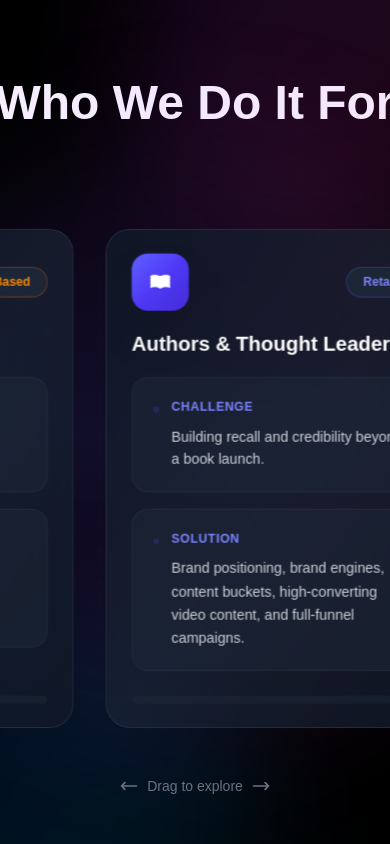
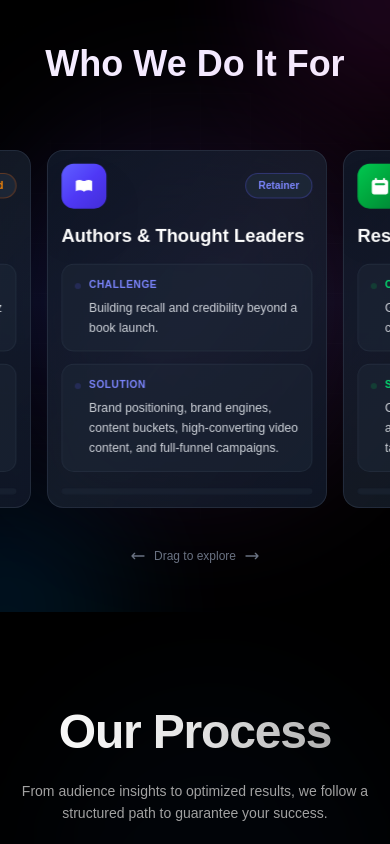
Before and after one commit to HimanshuJ16/elanew, a React (Vite) app: page / in a window 390 px wide. Shown: the part 5040-5884 px from the top of the page. Built offline with nearby package versions, Linux system fonts and the light colour scheme; a web font is replaced by a local one.

Commit message:
first commit

```diff
--- a/src/sections/ShowcaseSection.jsx
+++ b/src/sections/ShowcaseSection.jsx
@@ -418,32 +418,32 @@ gsap.registerPlugin(Draggable);
 const IndustryIcon = ({ type }) => {
   const icons = {
     alcobev: (
-      <svg className="w-6 h-6" fill="currentColor" viewBox="0 0 20 20">
+      <svg className="w-5 h-5 sm:w-6 sm:h-6" fill="currentColor" viewBox="0 0 20 20">
         <path d="M3 4a1 1 0 011-1h12a1 1 0 011 1v2a1 1 0 01-.293.707L12 11.414V15a1 1 0 01-.293.707l-2 2A1 1 0 018 17v-5.586L3.293 6.707A1 1 0 013 6V4z"/>
       </svg>
     ),
     restaurant: (
-      <svg className="w-6 h-6" fill="currentColor" viewBox="0 0 20 20">
+      <svg className="w-5 h-5 sm:w-6 sm:h-6" fill="currentColor" viewBox="0 0 20 20">
         <path fillRule="evenodd" d="M6 2a1 1 0 00-1 1v1H4a2 2 0 00-2 2v10a2 2 0 002 2h12a2 2 0 002-2V6a2 2 0 00-2-2h-1V3a1 1 0 10-2 0v1H7V3a1 1 0 00-1-1zm0 5a1 1 0 000 2h8a1 1 0 100-2H6z" clipRule="evenodd"/>
       </svg>
     ),
     d2c: (
-      <svg className="w-6 h-6" fill="currentColor" viewBox="0 0 20 20">
+      <svg className="w-5 h-5 sm:w-6 sm:h-6" fill="currentColor" viewBox="0 0 20 20">
         <path fillRule="evenodd" d="M10 2L3 7v11a1 1 0 001 1h12a1 1 0 001-1V7l-7-5zM6 10a1 1 0 011-1h6a1 1 0 110 2H7a1 1 0 01-1-1z" clipRule="evenodd"/>
       </svg>
     ),
     legacy: (
-      <svg className="w-6 h-6" fill="currentColor" viewBox="0 0 20 20">
+      <svg className="w-5 h-5 sm:w-6 sm:h-6" fill="currentColor" viewBox="0 0 20 20">
         <path fillRule="evenodd" d="M3 4a1 1 0 011-1h4a1 1 0 010 2H6.414l2.293 2.293a1 1 0 01-1.414 1.414L5 6.414V8a1 1 0 01-2 0V4zm9 1a1 1 0 010-2h4a1 1 0 011 1v4a1 1 0 01-2 0V6.414l-2.293 2.293a1 1 0 11-1.414-1.414L13.586 5H12zm-9 7a1 1 0 012 0v1.586l2.293-2.293a1 1 0 011.414 1.414L6.414 15H8a1 1 0 010 2H4a1 1 0 01-1-1v-4zm13-1a1 1 0 011 1v4a1 1 0 01-1 1h-4a1 1 0 010-2h1.586l-2.293-2.293a1 1 0 011.414-1.414L15 13.586V12a1 1 0 011-1z" clipRule="evenodd"/>
       </svg>
     ),
     authors: (
-      <svg className="w-6 h-6" fill="currentColor" viewBox="0 0 20 20">
+      <svg className="w-5 h-5 sm:w-6 sm:h-6" fill="currentColor" viewBox="0 0 20 20">
         <path d="M9 4.804A7.968 7.968 0 005.5 4c-1.255 0-2.443.29-3.5.804v10A7.969 7.969 0 015.5 14c1.669 0 3.218.51 4.5 1.385A7.962 7.962 0 0114.5 14c1.255 0 2.443.29 3.5.804v-10A7.968 7.968 0 0014.5 4c-1.255 0-2.443.29-3.5.804V4.804z"/>
       </svg>
     ),
     doctors: (
-      <svg className="w-6 h-6" fill="currentColor" viewBox="0 0 20 20">
+      <svg className="w-5 h-5 sm:w-6 sm:h-6" fill="currentColor" viewBox="0 0 20 20">
         <path fillRule="evenodd" d="M3 3a1 1 0 000 2v8a2 2 0 002 2h2.586l-1.293 1.293a1 1 0 101.414 1.414L10 15.414l2.293 2.293a1 1 0 001.414-1.414L12.414 15H15a2 2 0 002-2V5a1 1 0 100-2H3zm11.707 4.707a1 1 0 00-1.414-1.414L10 9.586 8.707 8.293a1 1 0 00-1.414 1.414l2 2a1 1 0 001.414 0l4-4z" clipRule="evenodd"/>
       </svg>
     ),
@@ -483,7 +483,7 @@ const AppShowcase = () => {
       throwProps: true,
       snap: {
         x: (endValue) => {
-          const cardWidth = cards[0].offsetWidth + 32;
+          const cardWidth = cards[0].offsetWidth + (window.innerWidth < 640 ? 16 : 32);
           return Math.round(endValue / cardWidth) * cardWidth;
         }
       },
@@ -583,20 +583,23 @@ const AppShowcase = () => {
     // Start initial autoplay
     startAutoplay();
 
-    // Pause autoplay on hover
-    carousel.addEventListener("mouseenter", () => {
-      if (autoplayTweenRef.current && !isDraggingRef.current) {
+    // Pause autoplay on hover (desktop only)
+    const handleMouseEnter = () => {
+      if (autoplayTweenRef.current && !isDraggingRef.current && window.innerWidth >= 1024) {
         autoplayTweenRef.current.pause();
       }
-    });
+    };
 
-    carousel.addEventListener("mouseleave", () => {
-      if (autoplayTweenRef.current && !isDraggingRef.current) {
+    const handleMouseLeave = () => {
+      if (autoplayTweenRef.current && !isDraggingRef.current && window.innerWidth >= 1024) {
         autoplayTweenRef.current.play();
       }
-    });
+    };
 
-    // Individual card hover interactions
+    carousel.addEventListener("mouseenter", handleMouseEnter);
+    carousel.addEventListener("mouseleave", handleMouseLeave);
+
+    // Individual card hover interactions (desktop only)
     cards.forEach((card) => {
       const icon = card.querySelector('.industry-icon');
       const badge = card.querySelector('.industry-badge');
@@ -604,7 +607,9 @@ const AppShowcase = () => {
       const accentLine = card.querySelector('.accent-line');
       const glowEffect = card.querySelector('.glow-effect');
 
-      card.addEventListener('mouseenter', () => {
+      const handleCardMouseEnter = () => {
+        if (window.innerWidth < 1024) return; // Disable hover effects on mobile/tablet
+
         gsap.to(card, {
           y: -10,
           scale: 1.05,
@@ -662,9 +667,11 @@ const AppShowcase = () => {
             overwrite: "auto"
           });
         }
-      });
+      };
 
-      card.addEventListener('mouseleave', () => {
+      const handleCardMouseLeave = () => {
+        if (window.innerWidth < 1024) return;
+
         gsap.to(card, {
           y: 0,
           scale: 1,
@@ -722,7 +729,10 @@ const AppShowcase = () => {
             overwrite: "auto"
           });
         }
-      });
+      };
+
+      card.addEventListener('mouseenter', handleCardMouseEnter);
+      card.addEventListener('mouseleave', handleCardMouseLeave);
     });
 
     // Update bounds on window resize
@@ -742,6 +752,8 @@ const AppShowcase = () => {
 
     return () => {
       window.removeEventListener("resize", handleResize);
+      carousel.removeEventListener("mouseenter", handleMouseEnter);
+      carousel.removeEventListener("mouseleave", handleMouseLeave);
       draggableInstance.kill();
       if (autoplayTweenRef.current) {
         autoplayTweenRef.current.kill();
@@ -761,91 +773,91 @@ const AppShowcase = () => {
   const getColorClasses = (color) => {
     const colors = {
       orange: {
-        border: "hover:border-orange-500/70",
-        shadow: "hover:shadow-orange-500/30",
+        border: "lg:hover:border-orange-500/70",
+        shadow: "lg:hover:shadow-orange-500/30",
         icon: "from-orange-500 via-orange-600 to-orange-700",
-        text: "group-hover:text-orange-50",
+        text: "lg:group-hover:text-orange-50",
         accent: "text-orange-400",
         glow: "bg-orange-500/30",
-        badgeBorder: "border-orange-500/30 group-hover:border-orange-500/60",
-        badgeBg: "group-hover:bg-orange-500/20",
+        badgeBorder: "border-orange-500/30 lg:group-hover:border-orange-500/60",
+        badgeBg: "lg:group-hover:bg-orange-500/20",
         leftBorder: "from-orange-500 via-orange-600 to-orange-700"
       },
       blue: {
-        border: "hover:border-blue-500/70",
-        shadow: "hover:shadow-blue-500/30",
+        border: "lg:hover:border-blue-500/70",
+        shadow: "lg:hover:shadow-blue-500/30",
         icon: "from-blue-500 via-blue-600 to-blue-700",
-        text: "group-hover:text-blue-50",
+        text: "lg:group-hover:text-blue-50",
         accent: "text-blue-400",
         glow: "bg-blue-500/30",
-        badgeBorder: "border-blue-500/30 group-hover:border-blue-500/60",
-        badgeBg: "group-hover:bg-blue-500/20",
+        badgeBorder: "border-blue-500/30 lg:group-hover:border-blue-500/60",
+        badgeBg: "lg:group-hover:bg-blue-500/20",
         leftBorder: "from-blue-500 via-blue-600 to-blue-700"
       },
       green: {
-        border: "hover:border-green-500/70",
-        shadow: "hover:shadow-green-500/30",
+        border: "lg:hover:border-green-500/70",
+        shadow: "lg:hover:shadow-green-500/30",
         icon: "from-green-500 via-green-600 to-green-700",
-        text: "group-hover:text-green-50",
+        text: "lg:group-hover:text-green-50",
         accent: "text-green-400",
         glow: "bg-green-500/30",
-        badgeBorder: "border-green-500/30 group-hover:border-green-500/60",
-        badgeBg: "group-hover:bg-green-500/20",
+        badgeBorder: "border-green-500/30 lg:group-hover:border-green-500/60",
+        badgeBg: "lg:group-hover:bg-green-500/20",
         leftBorder: "from-green-500 via-green-600 to-green-700"
       },
       purple: {
-        border: "hover:border-purple-500/70",
-        shadow: "hover:shadow-purple-500/30",
+        border: "lg:hover:border-purple-500/70",
+        shadow: "lg:hover:shadow-purple-500/30",
         icon: "from-purple-500 via-purple-600 to-purple-700",
-        text: "group-hover:text-purple-50",
+        text: "lg:group-hover:text-purple-50",
         accent: "text-purple-400",
         glow: "bg-purple-500/30",
-        badgeBorder: "border-purple-500/30 group-hover:border-purple-500/60",
-        badgeBg: "group-hover:bg-purple-500/20",
+        badgeBorder: "border-purple-500/30 lg:group-hover:border-purple-500/60",
+        badgeBg: "lg:group-hover:bg-purple-500/20",
         leftBorder: "from-purple-500 via-purple-600 to-purple-700"
       },
       red: {
-        border: "hover:border-red-500/70",
-        shadow: "hover:shadow-red-500/30",
+        border: "lg:hover:border-red-500/70",
+        shadow: "lg:hover:shadow-red-500/30",
         icon: "from-red-500 via-red-600 to-red-700",
-        text: "group-hover:text-red-50",
+        text: "lg:group-hover:text-red-50",
         accent: "text-red-400",
         glow: "bg-red-500/30",
-        badgeBorder: "border-red-500/30 group-hover:border-red-500/60",
-        badgeBg: "group-hover:bg-red-500/20",
+        badgeBorder: "border-red-500/30 lg:group-hover:border-red-500/60",
+        badgeBg: "lg:group-hover:bg-red-500/20",
         leftBorder: "from-red-500 via-red-600 to-red-700"
       },
       indigo: {
-        border: "hover:border-indigo-500/70",
-        shadow: "hover:shadow-indigo-500/30",
+        border: "lg:hover:border-indigo-500/70",
+        shadow: "lg:hover:shadow-indigo-500/30",
         icon: "from-indigo-500 via-indigo-600 to-indigo-700",
-        text: "group-hover:text-indigo-50",
+        text: "lg:group-hover:text-indigo-50",
         accent: "text-indigo-400",
         glow: "bg-indigo-500/30",
-        badgeBorder: "border-indigo-500/30 group-hover:border-indigo-500/60",
-        badgeBg: "group-hover:bg-indigo-500/20",
+        badgeBorder: "border-indigo-500/30 lg:group-hover:border-indigo-500/60",
+        badgeBg: "lg:group-hover:bg-indigo-500/20",
         leftBorder: "from-indigo-500 via-indigo-600 to-indigo-700"
       },
       teal: {
-        border: "hover:border-teal-500/70",
-        shadow: "hover:shadow-teal-500/30",
+        border: "lg:hover:border-teal-500/70",
+        shadow: "lg:hover:shadow-teal-500/30",
         icon: "from-teal-500 via-teal-600 to-teal-700",
-        text: "group-hover:text-teal-50",
+        text: "lg:group-hover:text-teal-50",
         accent: "text-teal-400",
         glow: "bg-teal-500/30",
-        badgeBorder: "border-teal-500/30 group-hover:border-teal-500/60",
-        badgeBg: "group-hover:bg-teal-500/20",
+        badgeBorder: "border-teal-500/30 lg:group-hover:border-teal-500/60",
+        badgeBg: "lg:group-hover:bg-teal-500/20",
         leftBorder: "from-teal-500 via-teal-600 to-teal-700"
       },
       yellow: {
-        border: "hover:border-yellow-500/70",
-        shadow: "hover:shadow-yellow-500/30",
+        border: "lg:hover:border-yellow-500/70",
+        shadow: "lg:hover:shadow-yellow-500/30",
         icon: "from-yellow-500 via-yellow-600 to-yellow-700",
-        text: "group-hover:text-yellow-50",
+        text: "lg:group-hover:text-yellow-50",
         accent: "text-yellow-400",
         glow: "bg-yellow-500/30",
-        badgeBorder: "border-yellow-500/30 group-hover:border-yellow-500/60",
-        badgeBg: "group-hover:bg-yellow-500/20",
+        badgeBorder: "border-yellow-500/30 lg:group-hover:border-yellow-500/60",
+        badgeBg: "lg:group-hover:bg-yellow-500/20",
         leftBorder: "from-yellow-500 via-yellow-600 to-yellow-700"
       }
     };
@@ -859,7 +871,7 @@ const AppShowcase = () => {
     return (
       <div
         ref={(el) => (cardsRef.current[index] = el)}
-        className={`industry-card group relative overflow-hidden bg-gradient-to-br from-gray-900/90 via-gray-800/60 to-gray-900/90 backdrop-blur-2xl border border-gray-700/50 rounded-3xl p-7 transition-all duration-500 ${colorClasses.border} ${colorClasses.shadow} cursor-grab active:cursor-grabbing flex-shrink-0 w-[350px] lg:w-[400px]`}
+        className={`industry-card group relative overflow-hidden bg-gradient-to-br from-gray-900/90 via-gray-800/60 to-gray-900/90 backdrop-blur-2xl border border-gray-700/50 rounded-2xl sm:rounded-3xl p-4 sm:p-5 lg:p-7 transition-all duration-500 ${colorClasses.border} ${colorClasses.shadow} cursor-grab active:cursor-grabbing flex-shrink-0 w-[280px] sm:w-[320px] md:w-[350px] lg:w-[400px]`}
         style={{
           transformStyle: "preserve-3d",
           perspective: "1000px"
@@ -867,52 +879,52 @@ const AppShowcase = () => {
       >
         <div className={`glow-effect absolute inset-0 ${colorClasses.glow} blur-3xl opacity-0 transition-all duration-500`}></div>
 
-        <div className="absolute inset-0 bg-gradient-to-br from-white/0 via-white/5 to-white/0 opacity-0 group-hover:opacity-100 transition-opacity duration-700 pointer-events-none"></div>
+        <div className="absolute inset-0 bg-gradient-to-br from-white/0 via-white/5 to-white/0 opacity-0 lg:group-hover:opacity-100 transition-opacity duration-700 pointer-events-none"></div>
 
-        <div className="absolute inset-0 rounded-3xl opacity-0 group-hover:opacity-100 transition-opacity duration-500 pointer-events-none">
+        <div className="absolute inset-0 rounded-2xl sm:rounded-3xl opacity-0 lg:group-hover:opacity-100 transition-opacity duration-500 pointer-events-none">
           <div className={`absolute inset-0 bg-gradient-to-r ${colorClasses.icon} opacity-20 blur-xl`}></div>
         </div>
 
         <div className="relative z-10 h-full flex flex-col" style={{ transform: "translateZ(20px)" }}>
-          <div className="flex items-center justify-between mb-5">
-            <div className={`industry-icon relative flex items-center justify-center w-14 h-14 bg-gradient-to-br ${colorClasses.icon} rounded-2xl shadow-2xl transform transition-all duration-500 group-hover:shadow-2xl`}>
-              <div className="absolute inset-0 bg-white/20 rounded-2xl opacity-0 group-hover:opacity-100 transition-opacity duration-300"></div>
+          <div className="flex items-center justify-between mb-4 sm:mb-5">
+            <div className={`industry-icon relative flex items-center justify-center w-11 h-11 sm:w-12 sm:h-12 lg:w-14 lg:h-14 bg-gradient-to-br ${colorClasses.icon} rounded-xl sm:rounded-2xl shadow-2xl transform transition-all duration-500 lg:group-hover:shadow-2xl`}>
+              <div className="absolute inset-0 bg-white/20 rounded-xl sm:rounded-2xl opacity-0 lg:group-hover:opacity-100 transition-opacity duration-300"></div>
               <IndustryIcon type={type} />
             </div>
-            <span className={`industry-badge px-4 py-1.5 bg-gray-800/80 border ${colorClasses.badgeBorder} ${colorClasses.accent} text-xs font-semibold rounded-full backdrop-blur-sm transition-all duration-300 ${colorClasses.badgeBg}`}>
+            <span className={`industry-badge px-3 py-1 sm:px-4 sm:py-1.5 bg-gray-800/80 border ${colorClasses.badgeBorder} ${colorClasses.accent} text-[10px] sm:text-xs font-semibold rounded-full backdrop-blur-sm transition-all duration-300 ${colorClasses.badgeBg}`}>
               {tag}
             </span>
           </div>
 
-          <h3 className={`text-xl font-bold text-white mb-5 transition-all duration-500 ${colorClasses.text} leading-tight`}>
+          <h3 className={`text-lg sm:text-xl font-bold text-white mb-4 sm:mb-5 transition-all duration-500 ${colorClasses.text} leading-tight`}>
             {title}
           </h3>
 
-          <div className="space-y-4 flex-1">
-            <div className="content-section relative p-5 bg-gray-800/50 rounded-2xl border border-gray-700/40 transition-all duration-500 group-hover:border-gray-600/60 overflow-hidden">
-              <div className={`absolute top-0 left-0 w-1 h-full bg-gradient-to-b ${colorClasses.leftBorder} opacity-0 group-hover:opacity-100 transition-opacity duration-500`}></div>
-              <div className="flex items-start space-x-3">
-                <div className={`w-1.5 h-1.5 mt-2 ${colorClasses.glow} rounded-full flex-shrink-0 animate-pulse`}></div>
+          <div className="space-y-3 sm:space-y-4 flex-1">
+            <div className="content-section relative p-3 sm:p-4 lg:p-5 bg-gray-800/50 rounded-xl sm:rounded-2xl border border-gray-700/40 transition-all duration-500 lg:group-hover:border-gray-600/60 overflow-hidden">
+              <div className={`absolute top-0 left-0 w-1 h-full bg-gradient-to-b ${colorClasses.leftBorder} opacity-0 lg:group-hover:opacity-100 transition-opacity duration-500`}></div>
+              <div className="flex items-start space-x-2 sm:space-x-3">
+                <div className={`w-1.5 h-1.5 mt-1.5 sm:mt-2 ${colorClasses.glow} rounded-full flex-shrink-0 animate-pulse`}></div>
                 <div>
-                  <span className={`block mb-2.5 font-bold text-xs uppercase tracking-wider ${colorClasses.accent}`}>
+                  <span className={`block mb-1.5 sm:mb-2.5 font-bold text-[10px] sm:text-xs uppercase tracking-wider ${colorClasses.accent}`}>
                     Challenge
                   </span>
-                  <p className="text-gray-300 text-sm leading-relaxed group-hover:text-gray-200 transition-colors duration-300">
+                  <p className="text-gray-300 text-xs sm:text-sm leading-relaxed lg:group-hover:text-gray-200 transition-colors duration-300">
                     {challenge}
                   </p>
                 </div>
               </div>
             </div>
 
-            <div className="content-section relative p-5 bg-gray-800/50 rounded-2xl border border-gray-700/40 transition-all duration-500 group-hover:border-gray-600/60 overflow-hidden">
-              <div className={`absolute top-0 left-0 w-1 h-full bg-gradient-to-b ${colorClasses.leftBorder} opacity-0 group-hover:opacity-100 transition-opacity duration-500`}></div>
-              <div className="flex items-start space-x-3">
-                <div className={`w-1.5 h-1.5 mt-2 ${colorClasses.glow} rounded-full flex-shrink-0 animate-pulse`}></div>
+            <div className="content-section relative p-3 sm:p-4 lg:p-5 bg-gray-800/50 rounded-xl sm:rounded-2xl border border-gray-700/40 transition-all duration-500 lg:group-hover:border-gray-600/60 overflow-hidden">
+              <div className={`absolute top-0 left-0 w-1 h-full bg-gradient-to-b ${colorClasses.leftBorder} opacity-0 lg:group-hover:opacity-100 transition-opacity duration-500`}></div>
+              <div className="flex items-start space-x-2 sm:space-x-3">
+                <div className={`w-1.5 h-1.5 mt-1.5 sm:mt-2 ${colorClasses.glow} rounded-full flex-shrink-0 animate-pulse`}></div>
                 <div>
-                  <span className={`block mb-2.5 font-bold text-xs uppercase tracking-wider ${colorClasses.accent}`}>
+                  <span className={`block mb-1.5 sm:mb-2.5 font-bold text-[10px] sm:text-xs uppercase tracking-wider ${colorClasses.accent}`}>
                     Solution
                   </span>
-                  <p className="text-gray-300 text-sm leading-relaxed group-hover:text-gray-200 transition-colors duration-300">
+                  <p className="text-gray-300 text-xs sm:text-sm leading-relaxed lg:group-hover:text-gray-200 transition-colors duration-300">
                     {solution}
                   </p>
                 </div>
@@ -920,7 +932,7 @@ const AppShowcase = () => {
             </div>
           </div>
 
-          <div className="relative h-2 mt-6 overflow-hidden rounded-full bg-gray-800/50">
+          <div className="relative h-1.5 sm:h-2 mt-4 sm:mt-6 overflow-hidden rounded-full bg-gray-800/50">
             <div className={`accent-line absolute inset-0 bg-gradient-to-r ${colorClasses.icon} rounded-full origin-left scale-x-0 transition-transform duration-700`}></div>
           </div>
         </div>
@@ -932,24 +944,24 @@ const AppShowcase = () => {
     <section
       id="work"
       ref={sectionRef}
-      className="app-showcase relative overflow-hidden bg-gradient-to-b from-black via-gray-950 to-black py-20 lg:py-32"
+      className="app-showcase relative overflow-hidden bg-gradient-to-b from-black via-gray-950 to-black py-12 sm:py-16 md:py-20 lg:py-32"
     >
       {/* Static background */}
       <div className="absolute inset-0 overflow-hidden pointer-events-none">
-        <div className="absolute -top-32 -right-32 w-96 h-96 bg-gradient-to-br from-purple-600/15 to-pink-600/15 rounded-full blur-3xl"></div>
-        <div className="absolute -bottom-32 -left-32 w-96 h-96 bg-gradient-to-br from-blue-600/15 to-cyan-600/15 rounded-full blur-3xl"></div>
-        <div className="absolute top-1/2 left-1/2 -translate-x-1/2 -translate-y-1/2 w-[600px] h-[600px] bg-gradient-to-r from-indigo-500/10 via-purple-500/10 to-pink-500/10 rounded-full blur-3xl"></div>
+        <div className="absolute -top-32 -right-32 w-64 h-64 sm:w-96 sm:h-96 bg-gradient-to-br from-purple-600/15 to-pink-600/15 rounded-full blur-3xl"></div>
+        <div className="absolute -bottom-32 -left-32 w-64 h-64 sm:w-96 sm:h-96 bg-gradient-to-br from-blue-600/15 to-cyan-600/15 rounded-full blur-3xl"></div>
+        <div className="absolute top-1/2 left-1/2 -translate-x-1/2 -translate-y-1/2 w-[400px] h-[400px] sm:w-[600px] sm:h-[600px] bg-gradient-to-r from-indigo-500/10 via-purple-500/10 to-pink-500/10 rounded-full blur-3xl"></div>
 
-        <div className="absolute inset-0 bg-[linear-gradient(rgba(255,255,255,0.02)_1px,transparent_1px),linear-gradient(90deg,rgba(255,255,255,0.02)_1px,transparent_1px)] bg-[size:100px_100px] [mask-image:radial-gradient(ellipse_80%_50%_at_50%_50%,black,transparent)]"></div>
+        <div className="absolute inset-0 bg-[linear-gradient(rgba(255,255,255,0.02)_1px,transparent_1px),linear-gradient(90deg,rgba(255,255,255,0.02)_1px,transparent_1px)] bg-[size:50px_50px] sm:bg-[size:100px_100px] [mask-image:radial-gradient(ellipse_80%_50%_at_50%_50%,black,transparent)]"></div>
       </div>
 
       <div className="relative z-10 max-w-7xl mx-auto px-4 sm:px-6 lg:px-8">
         {/* Title section */}
-        <div className="text-center mb-20 lg:mb-28">
-          <h2 className="section-title text-5xl md:text-6xl lg:text-7xl font-black mb-6 bg-gradient-to-r from-white via-purple-100 to-pink-100 bg-clip-text text-transparent leading-tight">
+        <div className="text-center mb-12 sm:mb-16 md:mb-20 lg:mb-28">
+          <h2 className="section-title text-4xl lg:text-6xl xl:text-7xl font-black mb-4 sm:mb-6 bg-gradient-to-r from-white via-purple-100 to-pink-100 bg-clip-text text-transparent leading-tight px-4">
             Who We Do It For
           </h2>
-          <p className="text-gray-400 text-lg md:text-xl max-w-3xl mx-auto leading-relaxed hidden lg:block">
+          <p className="text-gray-400 text-base sm:text-lg md:text-xl max-w-3xl mx-auto leading-relaxed px-4 hidden md:block">
             Tailored solutions for diverse industries, driving growth through innovative marketing strategies.
           </p>
         </div>
@@ -958,7 +970,7 @@ const AppShowcase = () => {
         <div className="carousel-container relative overflow-hidden">
           <div
             ref={carouselRef}
-            className="carousel-track flex gap-8 py-4"
+            className="carousel-track flex gap-4 sm:gap-6 lg:gap-8 py-4"
           >
             {industries.map((industry, index) => (
               <IndustryCard
@@ -970,18 +982,18 @@ const AppShowcase = () => {
           </div>
 
           {/* Gradient fade edges */}
-          <div className="absolute left-0 top-0 bottom-0 w-20 bg-gradient-to-r from-black to-transparent pointer-events-none z-20"></div>
-          <div className="absolute right-0 top-0 bottom-0 w-20 bg-gradient-to-l from-black to-transparent pointer-events-none z-20"></div>
+          <div className="absolute left-0 top-0 bottom-0 w-8 sm:w-12 lg:w-20 bg-gradient-to-r from-black to-transparent pointer-events-none z-20"></div>
+          <div className="absolute right-0 top-0 bottom-0 w-8 sm:w-12 lg:w-20 bg-gradient-to-l from-black to-transparent pointer-events-none z-20"></div>
         </div>
 
         {/* Drag hint */}
-        <div className="text-center mt-8">
-          <p className="text-gray-500 text-sm flex items-center justify-center gap-2">
-            <svg className="w-5 h-5" fill="none" stroke="currentColor" viewBox="0 0 24 24">
+        <div className="text-center mt-6 sm:mt-8">
+          <p className="text-gray-500 text-xs sm:text-sm flex items-center justify-center gap-2">
+            <svg className="w-4 h-4 sm:w-5 sm:h-5" fill="none" stroke="currentColor" viewBox="0 0 24 24">
               <path strokeLinecap="round" strokeLinejoin="round" strokeWidth={2} d="M7 16l-4-4m0 0l4-4m-4 4h18" />
             </svg>
             Drag to explore
-            <svg className="w-5 h-5" fill="none" stroke="currentColor" viewBox="0 0 24 24">
+            <svg className="w-4 h-4 sm:w-5 sm:h-5" fill="none" stroke="currentColor" viewBox="0 0 24 24">
               <path strokeLinecap="round" strokeLinejoin="round" strokeWidth={2} d="M17 8l4 4m0 0l-4 4m4-4H3" />
             </svg>
           </p>
--- a/src/sections/Solutions.jsx
+++ b/src/sections/Solutions.jsx
@@ -348,7 +348,7 @@ export default function Solutions() {
           </motion.h2>
 
           <motion.p
-            className="text-xl text-neutral-400 leading-relaxed"
+            className="lg:text-xl text-sm text-neutral-400 leading-relaxed"
             initial={{ opacity: 0, y: 20 }}
             whileInView={{ opacity: 1, y: 0 }}
             transition={{ delay: 0.4, duration: 0.6 }}
```
